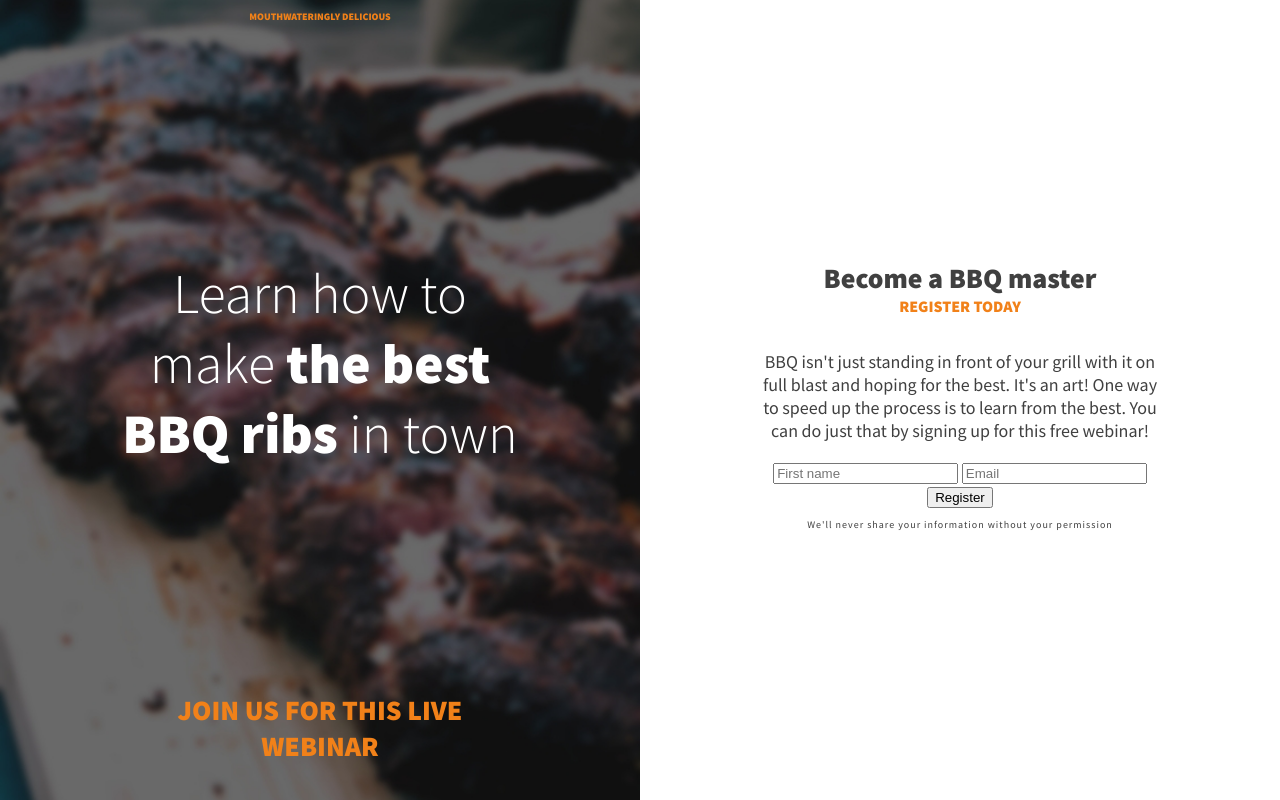
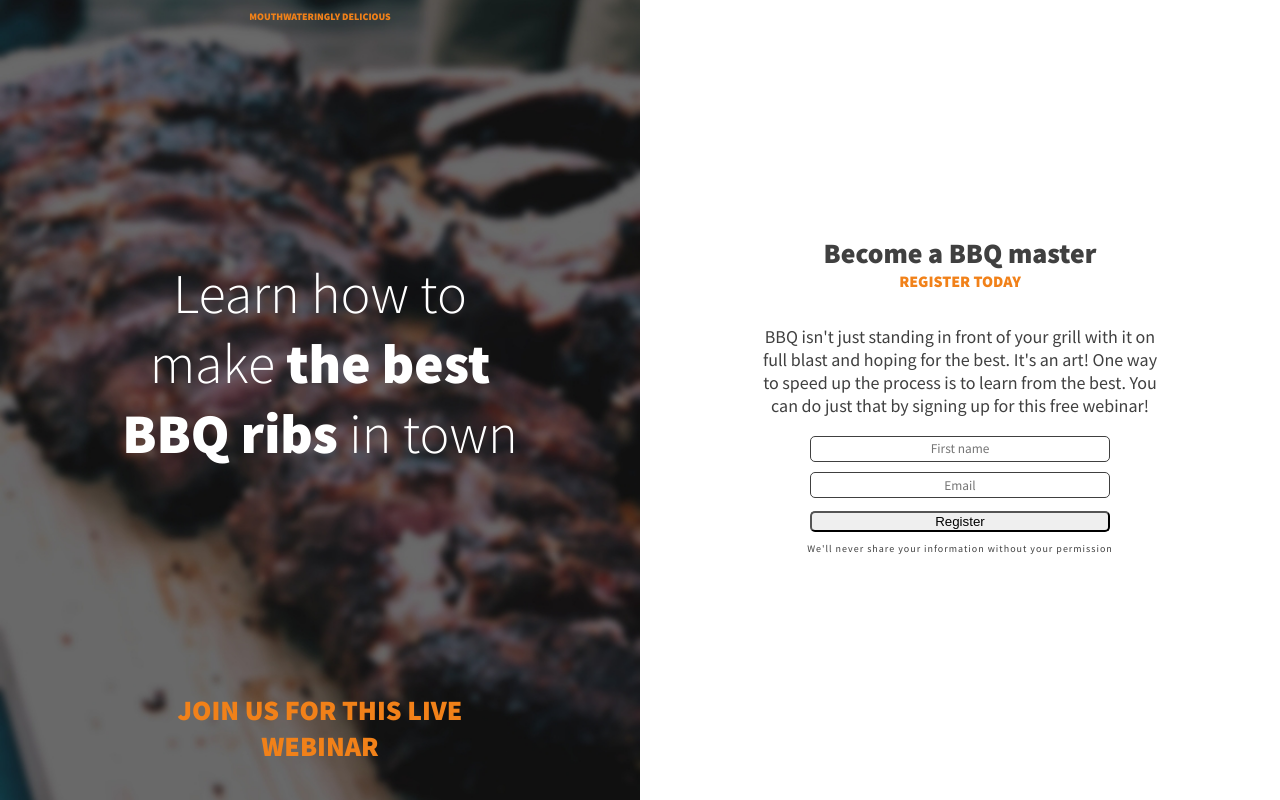
Before and after one commit to rwxganta/BBQ-splash-page, a plain HTML site: page index.html in a window 1280 px wide. Drawn offline with Linux system fonts and the light colour scheme.

Commit message:
Adding styles for the form class and inputs

```diff
--- a/css/styles.css
+++ b/css/styles.css
@@ -85,14 +85,11 @@ strong { font-weight: 900; }
     padding: 2em 1em;
 }
 
-
-/**  **/
-
 /* On large screen the space in the sections became a lilttle too mouch.
-   Rule ofr setting a specific width to all direct children of the sections */
+   Rule for setting a specific width to all direct children of the sections */
 
 /* There's nothing really wrong with this aprouch.
-    Theres always a *little* peformance issue/concern when you are using the star selector.
+    There's always a *little* peformance issue/concern when you are using the star selector.
     Always a potential for a little issue.*/
 .intro > *,
 .main-content > * {
@@ -101,7 +98,28 @@ strong { font-weight: 900; }
     margin-right: auto;
 }
 
+/* FORM */
+.email-collector {
+    /* border: 2px solid tomato; */
+    width: 80%;
+    max-width: 300px;
+}
 
+/* anoying: input comes with a default width .-. */
+input,
+.btn {
+    width: 100%;
+    border-radius: 5px;
+}
+
+/* Forms don't inherit the same way other elements do */
+input {
+    margin-bottom: .75em;
+    padding: .25em;
+    font-family: inherit;
+    text-align: center;
+    border: 1px solid #404040;
+}
 
 /* Media Queries */
 
```
